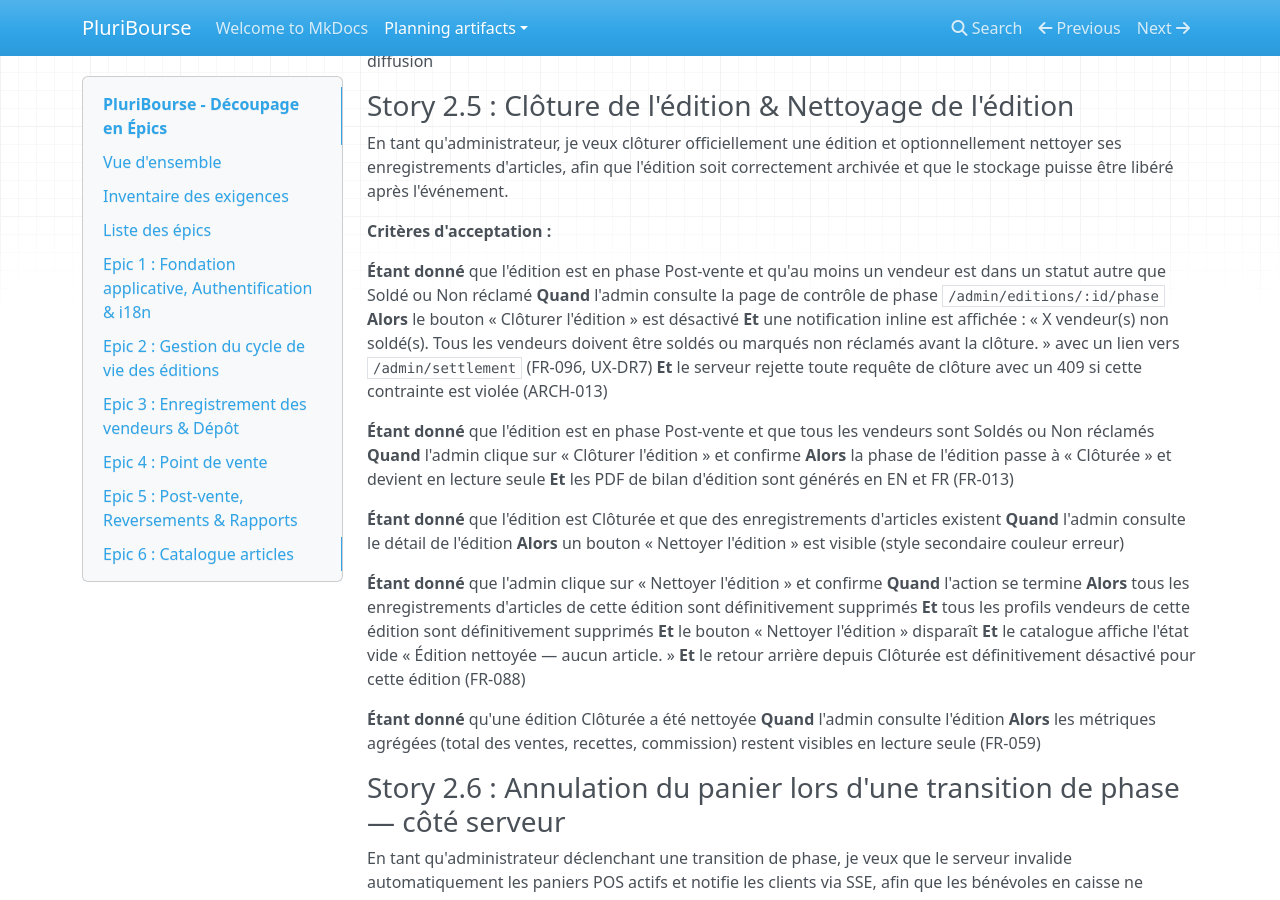
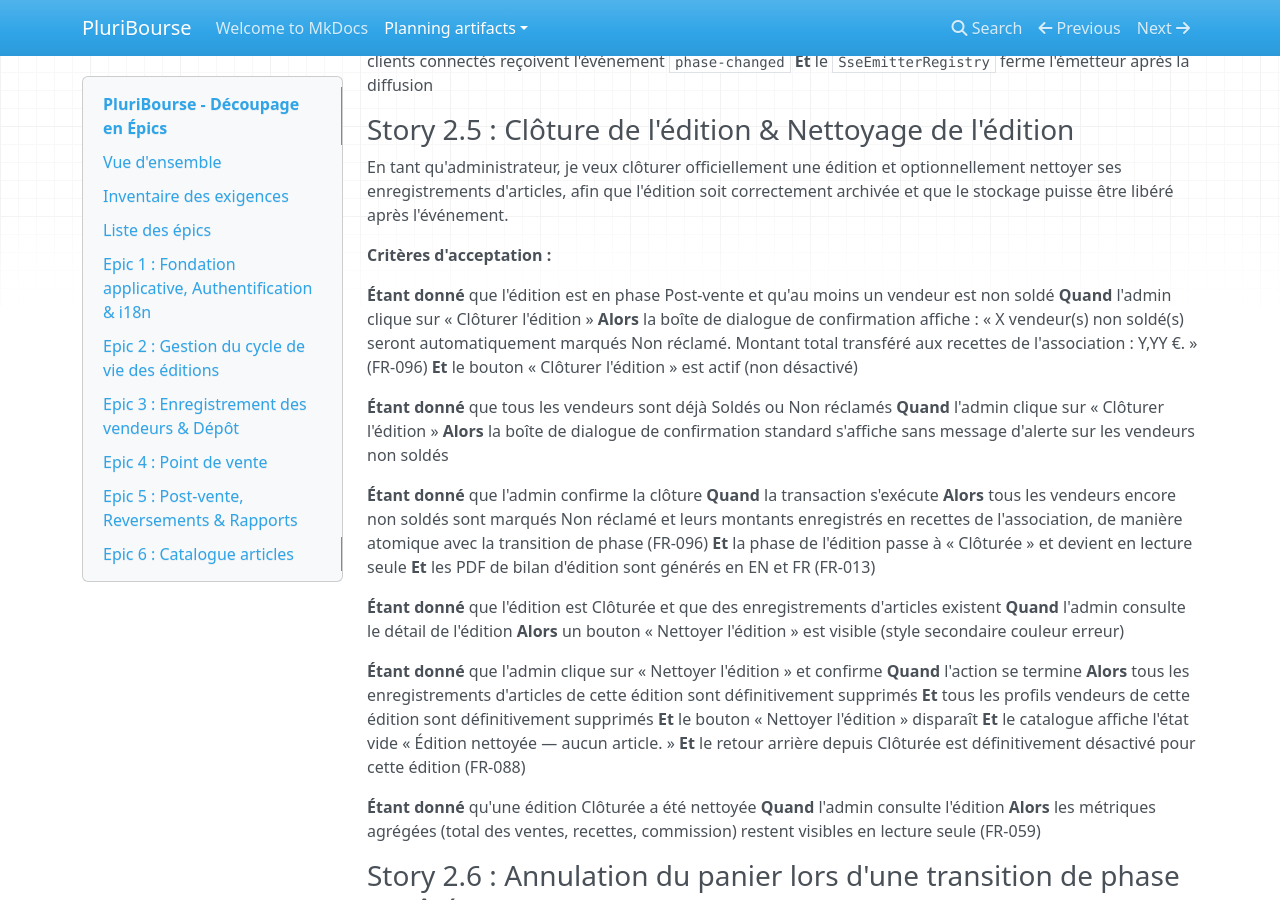
Before and after one commit to Manerial/PluriBourse, an MkDocs documentation site: the page built from _bmad-output/planning-artifacts/epics.md, in a window 1280 px wide and 900 px high, scrolled down 21410 px. Built offline with MkDocs 1.6.1, drawn with Linux system fonts in a browser that asks for light colours; nearby versions of some CDN libraries; some of the changed text lies outside the part shown.

Commit message:
Fix FR-096

```diff
--- a/_bmad-output/planning-artifacts/epics.md
+++ b/_bmad-output/planning-artifacts/epics.md
@@ -44,7 +44,7 @@ Ce document présente le découpage complet en épics et en stories pour PluriBo
 - FR-080 : Lors de la création d'une nouvelle édition, l'administrateur peut copier les catégories et la correspondance tables depuis une édition clôturée.
 - FR-082 : L'administrateur peut revenir en arrière d'une phase à la fois. Les ventes et les soldes sont préservés. Les articles des vendeurs déjà soldés ne peuvent plus être vendus. Le retour arrière depuis l'état Clôturé est désactivé après le Nettoyage de l'édition.
 - FR-088 : Après clôture, l'administrateur peut déclencher le « Nettoyage de l'édition » — supprime définitivement les enregistrements d'articles et les profils vendeurs de l'édition. Nécessite une confirmation explicite. Désactive le retour arrière vers Post-vente.
-- FR-096 : La clôture de l'édition est conditionnée au solde complet de tous les vendeurs : le bouton « Clôturer l'édition » est désactivé tant qu'au moins un vendeur est dans un statut autre que Soldé ou Non réclamé. Une notification inline (UX-DR7) affiche le nombre de vendeurs non soldés avec un lien vers `/admin/settlement`. La requête API de clôture est également rejetée avec un 409 si cette contrainte est violée.
+- FR-096 : À la clôture de l'édition, tous les vendeurs non soldés sont automatiquement marqués « Non réclamé » et leurs montants enregistrés en recettes de l'association (même logique que FR-052), de manière atomique avec la transition de phase. Si au moins un vendeur est non soldé, la boîte de dialogue de confirmation affiche le nombre de vendeurs concernés et le montant total à transférer. Le bouton « Clôturer l'édition » n'est plus désactivé en présence de vendeurs non soldés.
 
 **F3 — Gestion des vendeurs et des articles (Phase Dépôt)**
 
@@ -290,7 +290,7 @@ Exigences issues de l'architecture ayant un impact sur l'implémentation :
 - FR-085 : Epic 6 — Catalogue triable par n'importe quelle colonne visible
 - FR-086 : Epic 6 — Catalogue affiche l'édition active uniquement ; indisponible après Nettoyage de l'édition
 - FR-088 : Epic 2 — « Nettoyage de l'édition » supprime définitivement les enregistrements d'articles ; désactive le retour arrière vers Post-vente
-- FR-096 : Epic 2 — Clôture bloquée tant que tous les vendeurs ne sont pas soldés ou non réclamés
+- FR-096 : Epic 2 — À la clôture, vendeurs non soldés auto-marqués Non réclamé (atomique avec la phase) ; dialog de confirmation enrichie si vendeurs non soldés
 - FR-089 : Epic 3 — La commission s'applique normalement aux articles vendus avec l'indicateur incomplet
 - FR-090 : Epic 4 — Transition de phase avec panier actif : panier annulé, message explicite au bénévole
 - FR-091 : Epic 5 — Export CSV du catalogue articles (Post-vente + Clôturée, admin uniquement, téléchargement direct) — addendum
@@ -817,15 +817,19 @@ afin que l'édition soit correctement archivée et que le stockage puisse être
 
 **Critères d'acceptation :**
 
-**Étant donné** que l'édition est en phase Post-vente et qu'au moins un vendeur est dans un statut autre que Soldé ou Non réclamé
-**Quand** l'admin consulte la page de contrôle de phase `/admin/editions/:id/phase`
-**Alors** le bouton « Clôturer l'édition » est désactivé
-**Et** une notification inline est affichée : « X vendeur(s) non soldé(s). Tous les vendeurs doivent être soldés ou marqués non réclamés avant la clôture. » avec un lien vers `/admin/settlement` (FR-096, UX-DR7)
-**Et** le serveur rejette toute requête de clôture avec un 409 si cette contrainte est violée (ARCH-013)
+**Étant donné** que l'édition est en phase Post-vente et qu'au moins un vendeur est non soldé
+**Quand** l'admin clique sur « Clôturer l'édition »
+**Alors** la boîte de dialogue de confirmation affiche : « X vendeur(s) non soldé(s) seront automatiquement marqués Non réclamé. Montant total transféré aux recettes de l'association : Y,YY €. » (FR-096)
+**Et** le bouton « Clôturer l'édition » est actif (non désactivé)
 
-**Étant donné** que l'édition est en phase Post-vente et que tous les vendeurs sont Soldés ou Non réclamés
-**Quand** l'admin clique sur « Clôturer l'édition » et confirme
-**Alors** la phase de l'édition passe à « Clôturée » et devient en lecture seule
+**Étant donné** que tous les vendeurs sont déjà Soldés ou Non réclamés
+**Quand** l'admin clique sur « Clôturer l'édition »
+**Alors** la boîte de dialogue de confirmation standard s'affiche sans message d'alerte sur les vendeurs non soldés
+
+**Étant donné** que l'admin confirme la clôture
+**Quand** la transaction s'exécute
+**Alors** tous les vendeurs encore non soldés sont marqués Non réclamé et leurs montants enregistrés en recettes de l'association, de manière atomique avec la transition de phase (FR-096)
+**Et** la phase de l'édition passe à « Clôturée » et devient en lecture seule
 **Et** les PDF de bilan d'édition sont générés en EN et FR (FR-013)
 
 **Étant donné** que l'édition est Clôturée et que des enregistrements d'articles existent
```
Also changed, not shown: _bmad-output/planning-artifacts/prds/prd-PluriBourse-2026-06-08/prd.md (+2 -2 lines), _bmad-output/planning-artifacts/ux-designs/ux-PluriBourse-2026-06-09/EXPERIENCE.md (+1 -1 lines).
